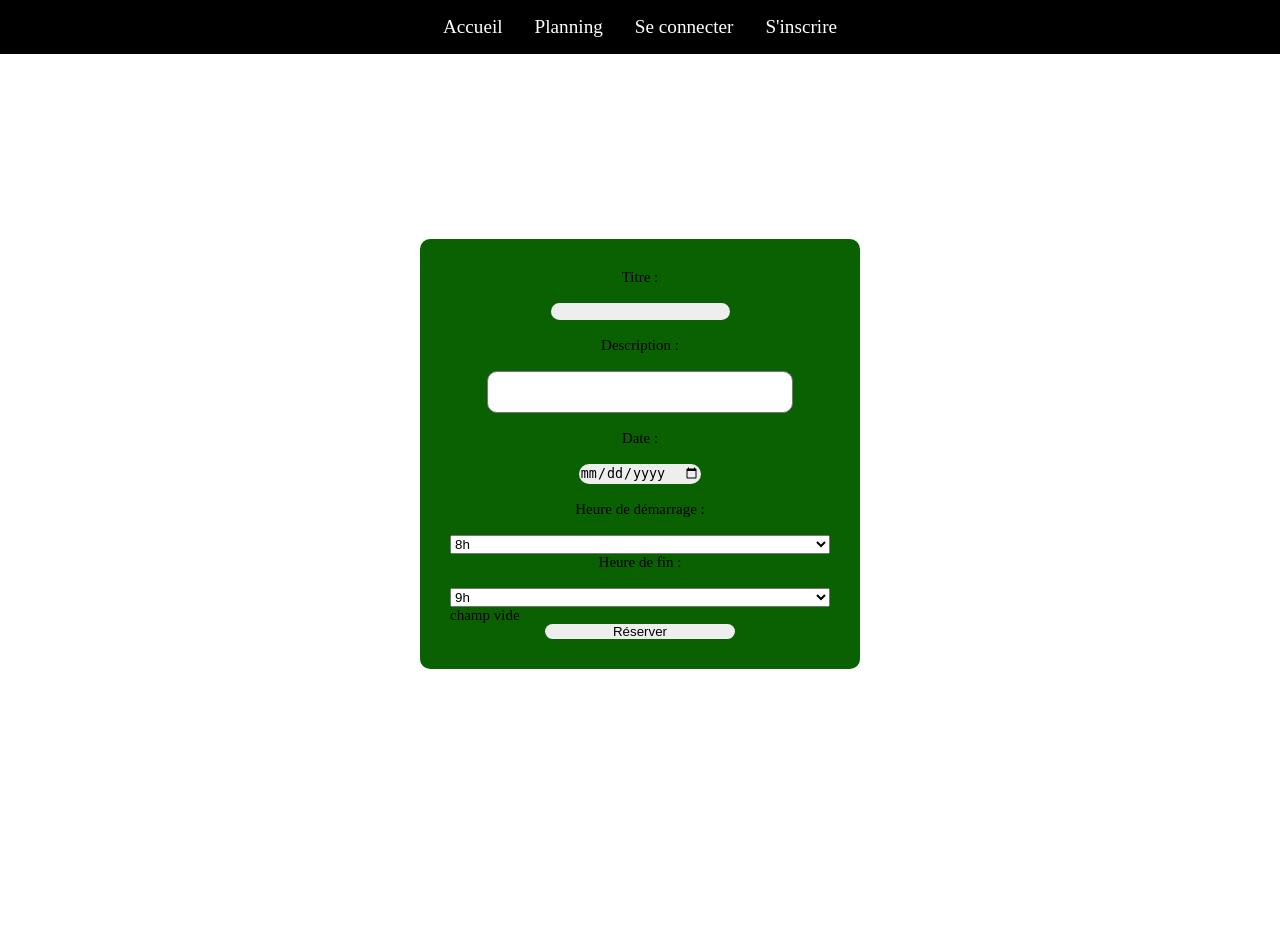
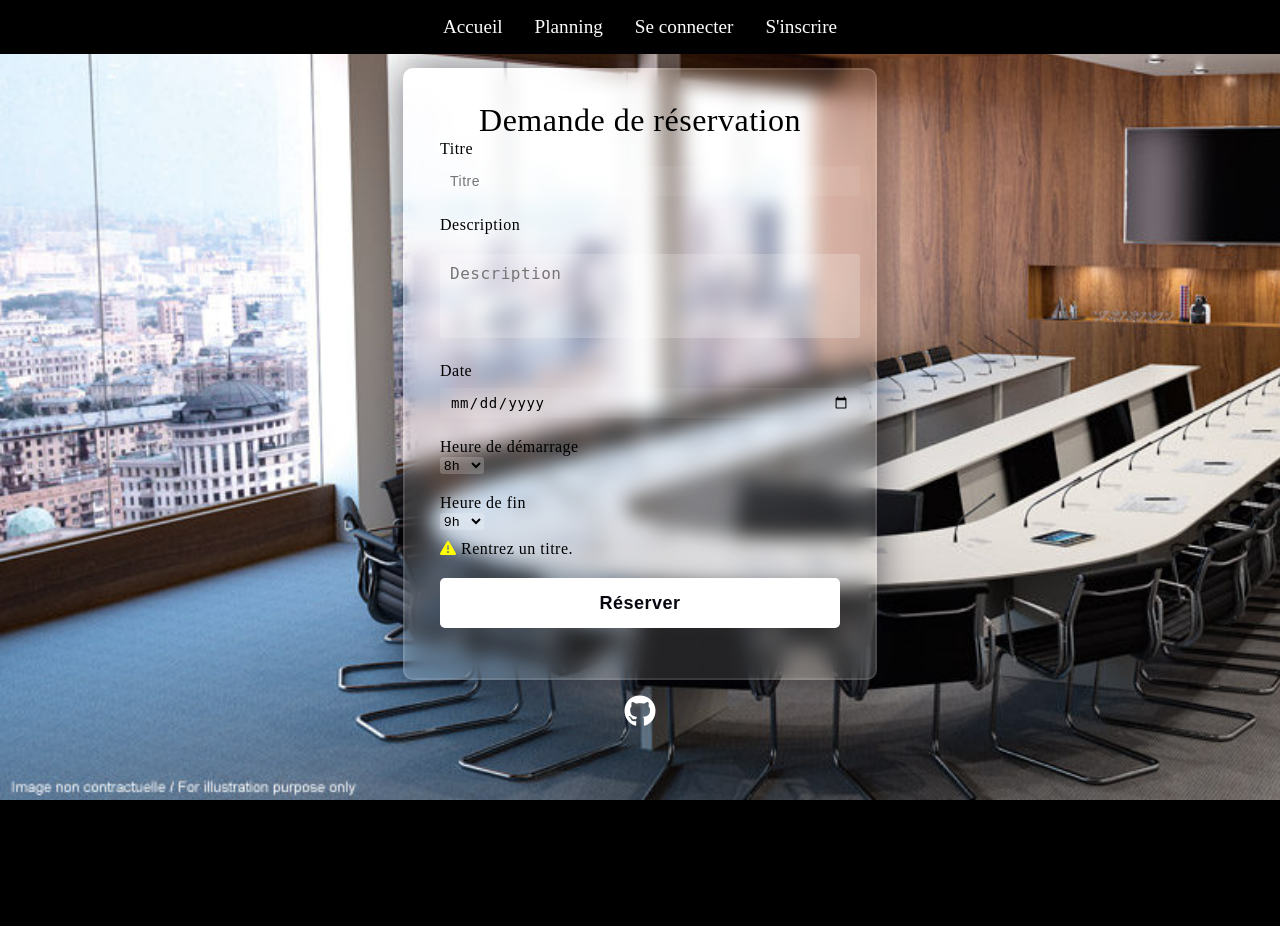
Before and after one commit to Dylan-olivro/reservation-salles, a PHP site: page /php/reservation-form.php in a window 1280 px wide. After the commit the page ends 800 px from the top, so only its background shows below. Run offline with PHP 8.4, Linux system fonts and the light colour scheme; some libraries are stand-ins or nearby versions.

Commit message:
css reservation et reservation-form

```diff
--- a/css/common.css
+++ b/css/common.css
@@ -42,6 +42,25 @@ footer i:hover {
   transform: scale(1.5);
 }
 
+/* CSS RESERVATION FORM */
+textarea{
+  resize: none;
+  width: 100%;
+  height: 4em;
+  outline: none;
+  padding: 10px;
+  margin-top: 20px;
+  background-color: rgba(255, 255, 255, 0.2);
+  border: 1px solid white;
+  border-radius: 3px;
+  font-size: 1rem;
+}
+select{
+  border-radius: 3px;
+  background-color: rgba(255, 255, 255, 0.2);
+}
+/*  */
+
 @media screen and (max-width: 550px) {
   header {
     flex-direction: column;
--- a/css/reservation-form.css
+++ /dev/null
@@ -1,105 +0,0 @@
-.body_form {
-  display: flex;
-  flex-direction: column;
-  /* justify-content: center;
-    align-items: center; */
-  width: 500px;
-  margin: auto;
-}
-
-main {
-  height: 100vh;
-}
-
-/*MAIN*/
-
-main {
-  display: flex;
-  flex-direction: column;
-  justify-content: center;
-  align-items: center;
-}
-
-/*FORMULAIRE*/
-
-form {
-  display: flex;
-  flex-direction: column;
-  justify-content: center;
-  margin: 30px;
-  background-color: var(--primaryColor);
-  padding: 30px;
-  border-radius: 10px;
-  /* box-shadow: 0 10px 20px rgba(0, 0, 0, 0.19), 0 6px 6px rgba(0, 0, 0, 0.23); */
-  font-size: 15px;
-  animation-name: apparition;
-  animation-duration: 1.5s;
-}
-#description {
-  resize: none;
-  width: 80%;
-  height: 3em;
-  border-radius: 10px;
-  margin: auto;
-}
-label {
-  text-align: center;
-}
-
-form input {
-  margin: 10px 0;
-  border-radius: 10px;
-  background-color: var(--secondaryColor);
-  border: none;
-  outline: none;
-  margin: auto;
-  border: 1px solid transparent;
-}
-
-fieldset {
-  animation-name: apparition;
-  animation-duration: 1s;
-}
-
-fieldset legend {
-  font-size: 30px;
-  animation-name: apparition;
-  animation-duration: 1.35s;
-}
-
-.center {
-  text-align: center;
-}
-
-input[type="submit"] {
-  margin: 0;
-  width: 50%;
-  border: 0;
-  cursor: pointer;
-  background-color: var(--secondaryColor);
-  transition: all 0.8s;
-  margin: auto;
-}
-
-input[type="submit"]:hover {
-  box-shadow: 300px 0 0 0 rgb(1, 8, 119) inset;
-  color: white;
-}
-
-/*COULEURS PRINCIPAL*/
-
-:root {
-  --primaryColor: rgb(9, 97, 1);
-  --secondaryColor: #eeeeee;
-}
-
-/*APPARITION ANIMATION*/
-
-/* @keyframes apparition{
-    from{
-        opacity: 0;
-    }
-    to{
-        opacity: 100%;
-    }
-} */
--- a/php/planning.php
+++ b/php/planning.php
@@ -31,7 +31,6 @@ $resultat = $requete_resa->fetchALL(PDO::FETCH_ASSOC);
 
 <body>
     <header>
-        <img src="../assets/mysql-logo.png" alt="logo">
         <nav>
             <?php require('./include/header-include.php') ?>
         </nav>
--- a/php/reservation-form.php
+++ b/php/reservation-form.php
@@ -34,8 +34,8 @@ if (isset($_POST['submit'])) {
     $id = $request->fetchAll();
     $id_utilisateur = $id[0][0];
 
-    $recupUser = $bdd->prepare("SELECT * FROM reservations WHERE debut = ?");
-    $recupUser->execute([$debut]);
+    $recupDate = $bdd->prepare("SELECT * FROM reservations WHERE debut = ?");
+    $recupDate->execute([$debut]);
     //     //VERIFIER SI LA PLAGE HORAIRE EST DISPONIBLE
     // $request3 = $bdd->prepare("SELECT * FROM reservations WHERE reservations.debut = 1  reservations.fin = 1");
     // $request3->execute();
@@ -54,11 +54,13 @@ if (isset($_POST['submit'])) {
 <head>
     <meta charset="UTF-8">
     <meta name="viewport" content="width=device-width, initial-scale=1.0">
-    <title>Reservation-form</title>
     <link rel="stylesheet" href="../css/common.css">
-    <link rel="stylesheet" href="../css/reservation-form.css">
+    <link rel="stylesheet" href="../css/inscription.css">
+    <!-- <link rel="stylesheet" href="../css/reservation-form.css"> -->
     <!-- FONT AWESOME -->
     <script src="https://kit.fontawesome.com/9a09d189de.js" crossorigin="anonymous"></script>
+    <title>Nouvelle réservation</title>
+
 </head>
 
 <body>
@@ -74,18 +76,19 @@ if (isset($_POST['submit'])) {
     <main>
         <div class="body_form">
             <form action="#" method="post">
+                <h3>Demande de réservation</h3>
 
-                <label for="titre">Titre :</label><br />
-                <input type="text" name="titre"><br />
-                <label for="description">Description :</label><br />
-                <textarea id="description" name="description"></textarea><br />
-                <!-- <input type="text" name="description"><br /> -->
-                <label for="debut">Date :</label><br />
-                <input type="date" name="date-debut"><br />
-                <!-- <label for="fin">Fin :</label><br />
-        <input type="date" name="date-fin"><br /><br /> -->
-                <label for="heure">Heure de démarrage :</label><br />
-                <!-- <input type="time" min="09:00" max="18:00" name="heure-debut"><br /><br /> -->
+                <label for="titre">Titre</label>
+                <input type="text" placeholder="Titre" name="titre" required>
+                <label for="description">Description</label>
+                <textarea id="description" placeholder="Description" name="description"></textarea>
+                <!-- <input type="text" name="description">  -->
+                <label for="debut">Date</label>
+                <input type="date" name="date-debut" required>
+                <!-- <label for="fin">Fin :</label>
+        <input type="date" name="date-fin">   -->
+                <label for="heure">Heure de démarrage</label>
+                <!-- <input type="time" min="09:00" max="18:00" name="heure-debut">   -->
                 <select name="heure-debut" id="">
                     <option value="8">8h</option>
                     <option value="9">9h</option>
@@ -99,8 +102,8 @@ if (isset($_POST['submit'])) {
                     <option value="17">17h</option>
                     <option value="18">18h</option>
                 </select>
-                <label for="heure">Heure de fin :</label><br />
-                <!-- <input type="time" name="heure-fin"><br /><br /> -->
+                <label for="heure">Heure de fin</label>
+                <!-- <input type="time" name="heure-fin">   -->
                 <select name="heure-fin" id="">
                     <option value="9">9h</option>
                     <option value="10">10h</option>
@@ -116,29 +119,28 @@ if (isset($_POST['submit'])) {
                 </select>
                 <?php
                 if (empty($titre)) {
-                    echo 'champ vide';
+                    echo "<p><i class='fa-solid fa-triangle-exclamation'></i>&nbspRentrez un titre.</p>";
                 } elseif (empty($_POST['date-debut'])) {
-                    echo 'veuillez rentrez une date';
+                    echo "<p><i class='fa-solid fa-triangle-exclamation'></i>&nbspSélectionnez une date.</p>";
                 } elseif ($date > $debut) {
-                    echo 'date passé';
+                    echo "<p><i class='fa-solid fa-triangle-exclamation'></i>&nbspDate déjà passée.</p>";
                 } elseif ($_POST['heure-fin'] < $_POST['heure-debut']) {
-                    echo 'Heure fin superieur au heure debut';
+                    echo "<p><i class='fa-solid fa-triangle-exclamation'></i>&nbspHeure de FIN supérieure à celle du début.</p>";
                 } elseif ($_POST['heure-fin'] - $_POST['heure-debut'] > 1) {
-                    echo 'reserver une heure';
-                } elseif ($dateInt == 6 || $knowDate == 7) {
-                    echo 'pas le week-end';
+                    echo "<p><i class='fa-solid fa-triangle-exclamation'></i>&nbspUne heure maximum.</p>";
+                } elseif ($dateInt == 6 || $dateInt == 7) {
+                    echo "<p><i class='fa-solid fa-triangle-exclamation'></i>&nbspWeek-end non réservable.</p>";
                 } elseif ($_POST['heure-fin'] == $_POST['heure-debut']) {
-                    echo 'meme heure selectionner';
-                } elseif ($recupUser->rowCount() > 0) {
-                    echo "<p><i class='fa-solid fa-triangle-exclamation'></i>&nbspCe login est déjà utilisé.</p>";
+                    echo "<p><i class='fa-solid fa-triangle-exclamation'></i>&nbspMême heure sélectionnée.</p>";
+                } elseif ($recupDate->rowCount() > 0) {
+                    echo "<p><i class='fa-solid fa-triangle-exclamation'></i>&nbspCette date est déjà réservée.</p>";
                 } else {
                     $request2 = $bdd->prepare("INSERT INTO reservations (titre, description, debut, fin, id_utilisateur) VALUES ('$titre', '$description', '$debut', '$fin', $id_utilisateur)");
                     $request2->execute();
                 }
                 ?>
-                <input type="submit" name="submit" value="Réserver">
+                <input type="submit" name="submit" id="button" value="Réserver">
             </form>
-        </div>
     </main>
 
     <footer><a href="https://github.com/Dylan-olivro"><i class="fa-brands fa-github"></i></a></footer>
```
Also changed, not shown: css/reservation.css (added, +70 -0 lines), php/reservation.php (+15 -18 lines).
